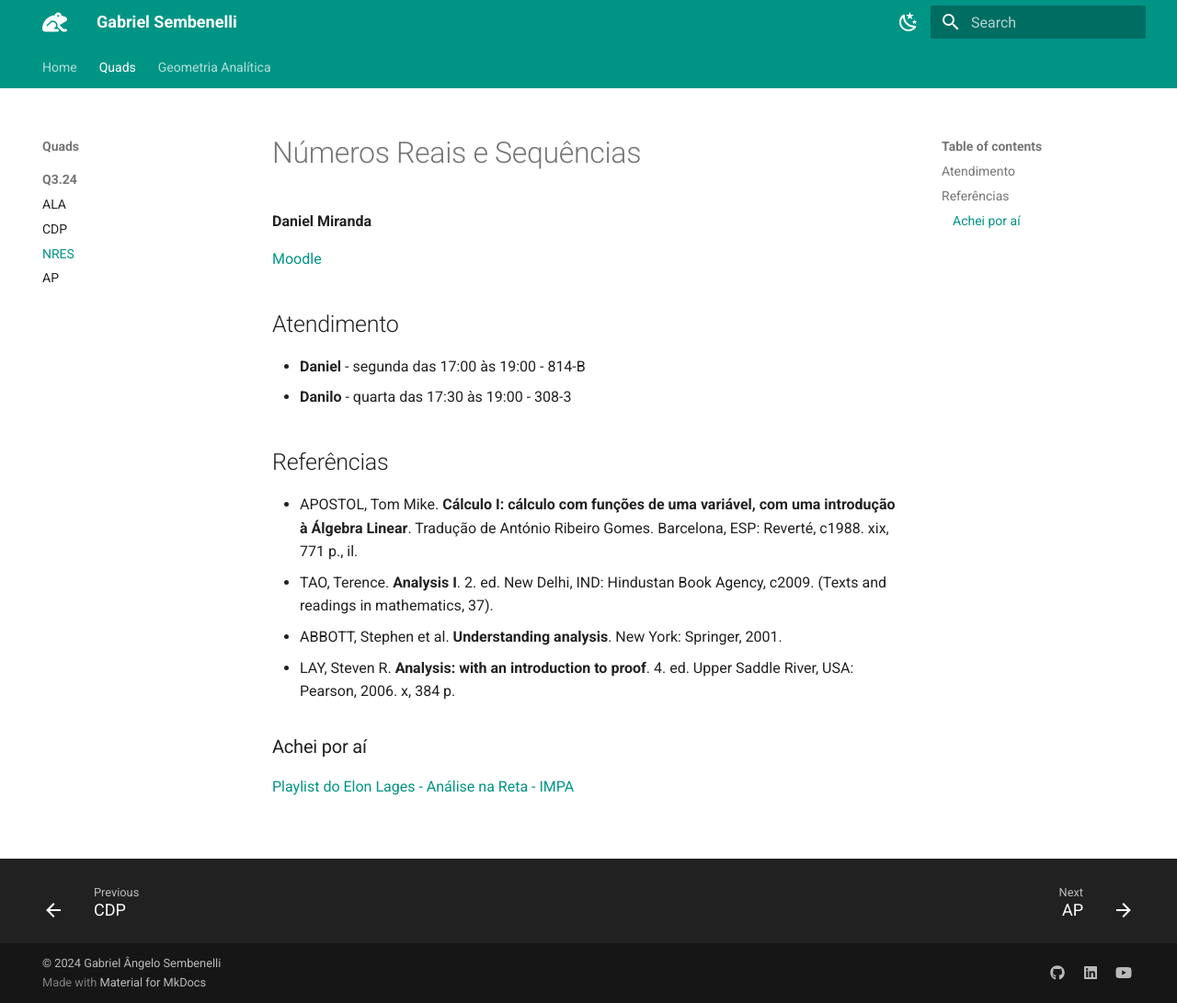
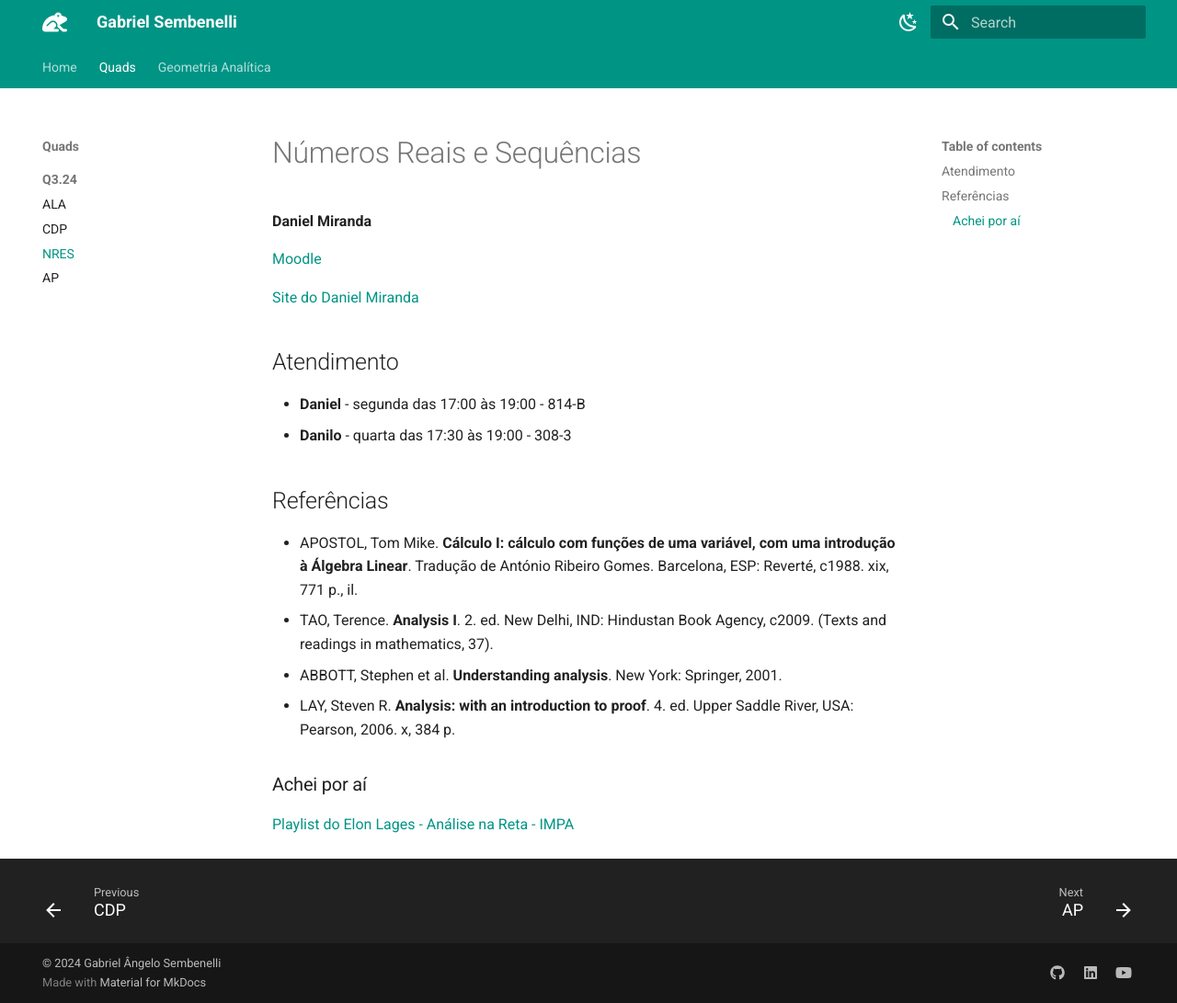
Before and after one commit to Gabriel-Sembenelli/website, an MkDocs documentation site: the page built from docs/Quads/Q3.24/NRES.md, in a window 1280 px wide and 1091 px high. Shown: the whole window at 92% size. Built offline with MkDocs 1.6.1 and Material for MkDocs 9.7.7, drawn with Linux system fonts in a browser that asks for light colours.

Commit message:
Coloquei o site do Daniel

```diff
--- a/docs/Quads/Q3.24/NRES.md
+++ b/docs/Quads/Q3.24/NRES.md
@@ -3,6 +3,8 @@
 **Daniel Miranda**
 
 [Moodle](https://moodle.ufabc.edu.br/course/view.php?id=2944)
+
+[Site do Daniel Miranda](https://danielmiranda.prof.ufabc.edu.br/)
 
 ## Atendimento
 
```
